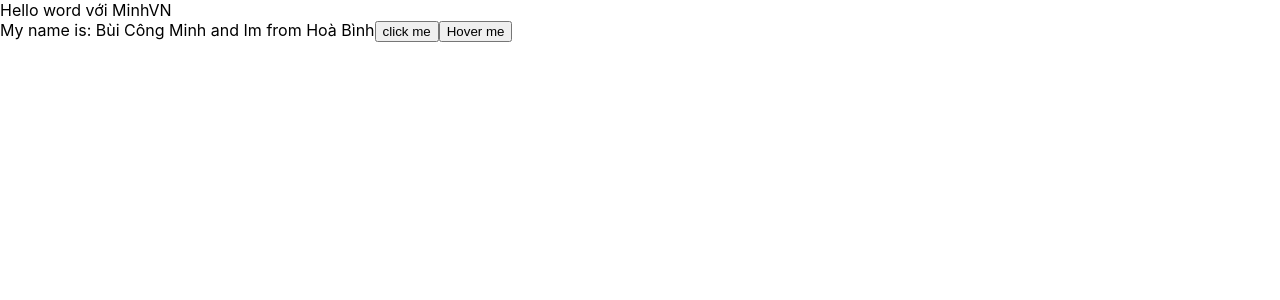
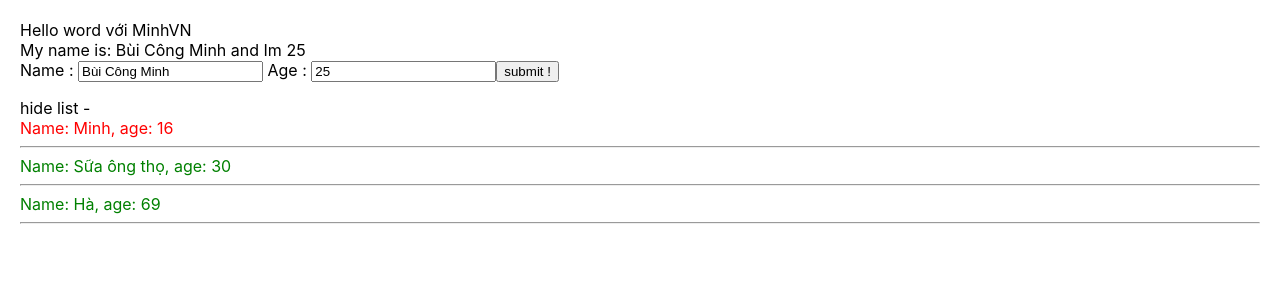
Before and after one commit to BuiCongMinh/ReactBasicTakeAMockTestApp, a React (Create React App) app: page / in a window 1280 px wide. Shown: the top 300 px of the page. Built offline with nearby package versions, Linux system fonts and the light colour scheme.

Commit message:
video 26: Fuction as Props - Truyền Hàm từ cha sang con!

```diff
--- a/src/App.css
+++ b/src/App.css
@@ -1,4 +1,12 @@
+.red{
+  color: red;
+}
+.green{
+  color: green;
+}
+
 body {
+  padding: 20px;
   margin: 0;
   font-family: -apple-system, BlinkMacSystemFont, 'Segoe UI', 'Roboto', 'Oxygen',
     'Ubuntu', 'Cantarell', 'Fira Sans', 'Droid Sans', 'Helvetica Neue',
--- a/src/App.js
+++ b/src/App.js
@@ -16,7 +16,7 @@ class App extends React.Component {
   }
 }
 
-
+//function component
 // const App = () => {
 //   const count = useSelector(state => state.counter.count);
 //   const dispatch = useDispatch();
--- /dev/null
+++ b/src/components/AddUserInfor.js
@@ -0,0 +1,55 @@
+import React from "react";
+
+class UserInfor extends React.Component {
+    state = {
+        name: "Bùi Công Minh",
+        age: 25,
+        address: "Hoà Bình"
+    }
+
+    inputOnchangeName(event) {
+        // bad code! :
+        // this.state.age = event.target.value ( vì đây nó sẽ thay đổi trạng thái của state một cách gián tiếp !)
+
+        // good code! :
+        this.setState({
+            name: event.target.value
+        })
+    }
+
+    inputOnchangeAge(event) {
+        // console.log(event.target.value);
+        this.setState({
+            age: event.target.value
+        })
+    }
+
+    handelOnSubmit(event) {
+        event.preventDefault();
+        // console.log(this.state);
+
+        this.props.adNewUser({
+            id: Math.floor((Math.random() * 100) + 1) + '-random ',
+            name: this.state.name,
+            age: this.state.age,
+            address: this.state.address
+        });
+    }
+    render() {
+        return (
+            <div>
+                My name is:  {this.state.name} and Im  {this.state.age}
+
+                <form onSubmit={(event) => { this.handelOnSubmit(event) }}>
+                    <label>Name : </label>
+                    <input value={this.state.name} type='text' onChange={(event) => this.inputOnchangeName(event)} />
+                    <label> Age : </label>
+                    <input value={this.state.age} type='text' onChange={(event) => this.inputOnchangeAge(event)} />
+                    <button> submit !</button>
+                </form>
+            </div>
+        )
+    }
+}
+
+export default UserInfor
--- /dev/null
+++ b/src/components/DisplayInfor.js
@@ -0,0 +1,49 @@
+import React from "react";
+
+class DisplayInfor extends React.Component {
+
+    state = {
+        condition: true
+    }
+
+    hideShowList() {
+        this.setState({
+            condition: !this.state.condition
+        })
+    }
+
+    render() {
+        //destructuring
+        const { listUser } = this.props;
+
+        // console.log('check array:', listUser);
+        return (
+            <div>
+                <div >
+                    <span onClick={() => { this.hideShowList() }}>
+                        {this.state.condition === true ? 'hide list -' : 'show list +'}
+                    </span>
+                </div>
+
+                {
+                    (this.state.condition) &&
+                        <div>
+                            {listUser.map((user) => {
+                                return (
+                                    <div key={user.id} className={Number(user.age) < 18 ? "red" : "green"}>
+                                        <div>Name: {user.userName}, age: {user.age} </div>
+                                        <div> <hr /> </div>
+                                    </div>
+                                )
+
+                            })}
+                        </div>
+                }
+
+            </div>
+
+        )
+    }
+}
+
+export default DisplayInfor
--- a/src/components/MyComponent.js
+++ b/src/components/MyComponent.js
@@ -1,29 +1,40 @@
 import React from "react";
+import AddUserInfor from "./AddUserInfor";
+import DisplayInfor from "./DisplayInfor"
 
 class MyComponent extends React.Component {
-    state ={
-        name: "Bùi Công Minh",
-        age: 25,
-        address: "Hoà Bình"
+    state = {
+        listUser: [
+            { id: 1, userName: 'Minh', age: 16 },
+            { id: 2, userName: 'Sữa ông thọ', age: 30 },
+            { id: 3, userName: 'Hà', age: 69 },
+        ]
     }
 
-    handelClick(event){
-        console.log('click me button! ');
-        // console.log(event);
-        console.log('My name is: ', this.state.name);
-    }
-    handelOnMouseOver(event){
-        // console.log('click me button! ');
-        console.log(event);
+    adNewUser(userObject) {
+        // console.log('check data from perent:', userObject);
+
+        // cách 1 (badcode vì thao tác trực tiếp đến data)
+        // let newList = this.state.listUser;
+        // console.log('check List data in parent: ', newList);
+        // newList.unshift(userObject);
+        // this.setState({
+        //     listUser: newList
+        // })
+
+        // cách 2: goodcode
+        this.setState({
+            listUser: [userObject, ...this.state.listUser]
+        })
     }
 
     // jsx
     render() {
         return (
             <div>
-                My name is:  {this.state.name} and Im from {this.state.address}
-                <button onClick={this.handelClick}>click me</button>
-                <button onMouseOver = {this.handelOnMouseOver}>Hover me</button>
+                <AddUserInfor adNewUser={(userObject)=>{ this.adNewUser(userObject) } } />
+                <p></p>
+                <DisplayInfor listUser={this.state.listUser} />
             </div>
         );
     }
--- a/src/index.js
+++ b/src/index.js
@@ -8,9 +8,9 @@ import store from './redux/store';
 const root = ReactDOM.createRoot(document.getElementById('root'));
 root.render(
   <Provider store={store}>
-    <React.StrictMode>
-      <App />
-    </React.StrictMode>
+    <App />
+    {/* <React.StrictMode> */}
+    {/* </React.StrictMode> */}
   </Provider>
 );
 
```
Also changed, not shown: test.html (added, +12 -0 lines).
